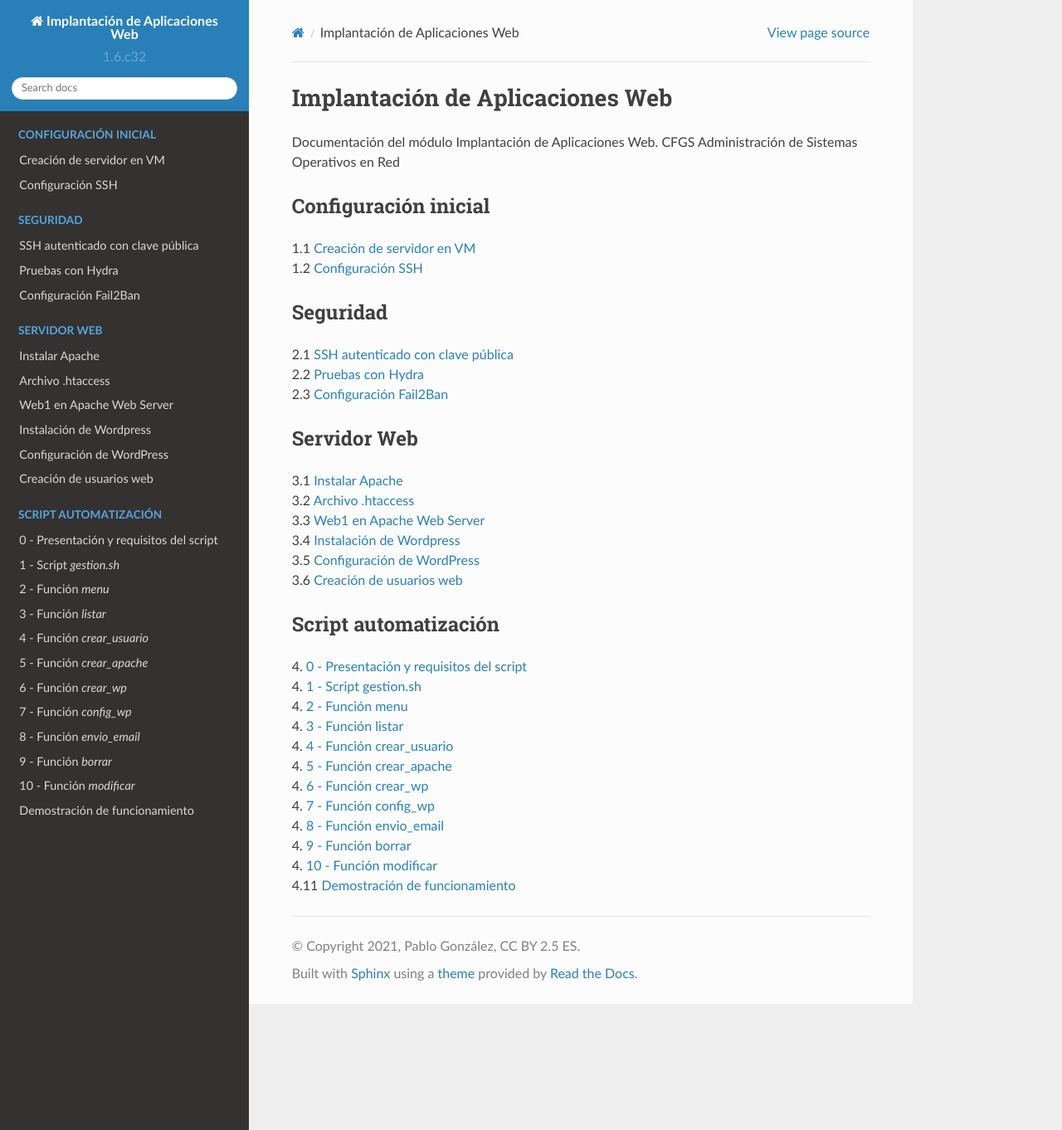
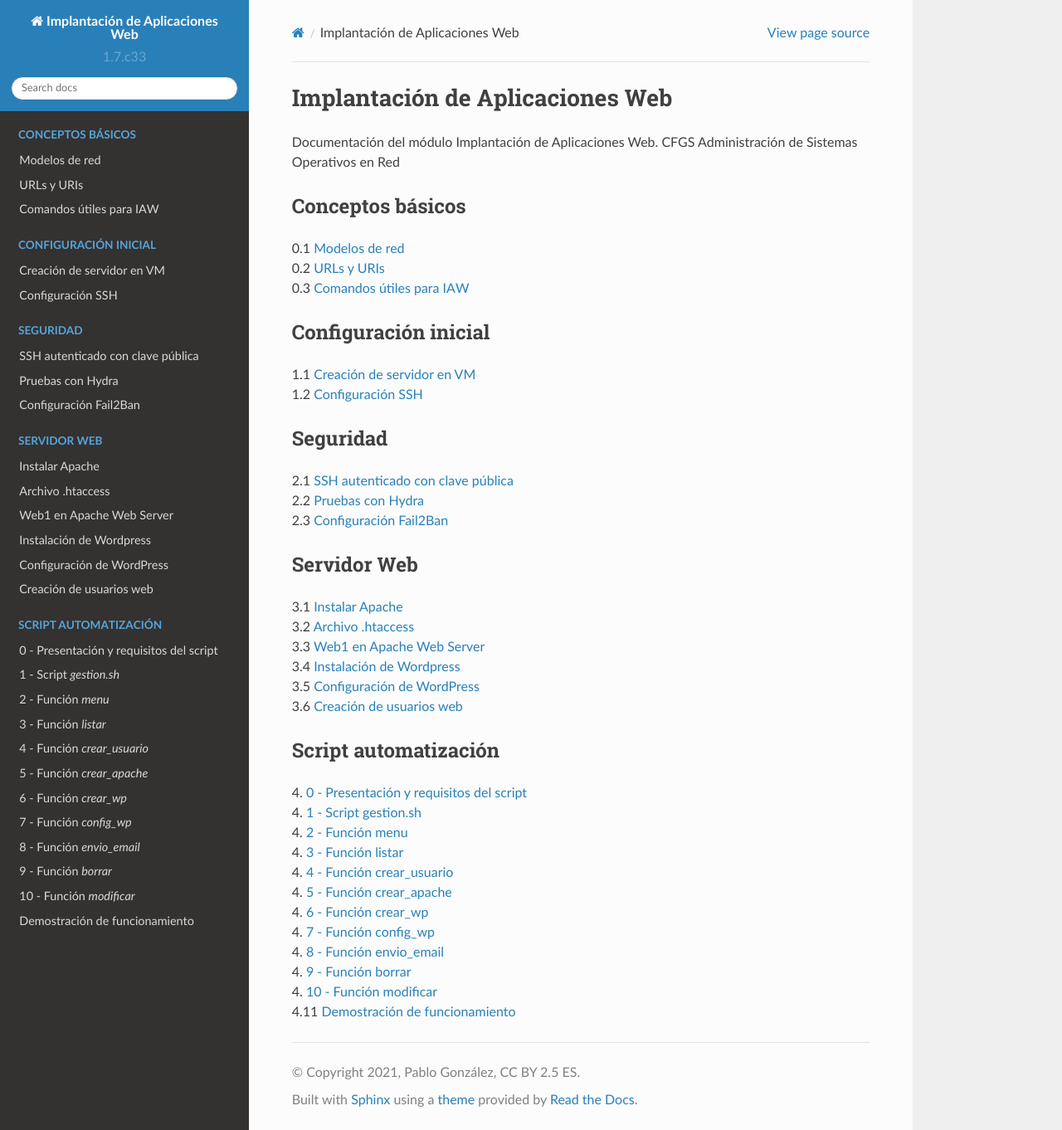
Before and after one commit to gonzaleztroyano/ASIR2-IAW-DOCS, a Sphinx documentation site: the page built from docs/source/index.rst, in a window 1280 px wide and 1362 px high. Shown: the whole window at 83% size. Built offline with Sphinx 7.4.7 and the Read the Docs theme 2.0.0, drawn with Linux system fonts in a browser that asks for light colours.

```diff
--- a/docs/source/conf.py
+++ b/docs/source/conf.py
@@ -9,8 +9,8 @@ author = 'Pablo González Troyano - 2º ASIR - IES Villablanca'
 
 master_doc = 'index'
 
-release = '1.6.c32'
-version = '1.6.c32'
+release = '1.7.c33'
+version = '1.7.c33'
 
 # -- General configuration
 
--- a/docs/source/index.rst
+++ b/docs/source/index.rst
@@ -5,6 +5,21 @@ Implantación de Aplicaciones Web
 
 Documentación del módulo Implantación de Aplicaciones Web. CFGS Administración de Sistemas Operativos en Red
 
+Conceptos básicos
+===================
+
+.. toctree::
+   :maxdepth: 2
+   :hidden:
+   :caption: Conceptos básicos
+
+   conceptos-basicos/modelos-de-red
+   conceptos-basicos/url-uri
+   conceptos-basicos/comandos-utiles
+
+| 0.1 :doc:`conceptos-basicos/modelos-de-red`
+| 0.2 :doc:`conceptos-basicos/url-uri`
+| 0.3 :doc:`conceptos-basicos/comandos-utiles`
 
 Configuración inicial
 =======================
```
Also changed, not shown: docs/source/conceptos-basicos/comandos-utiles.rst (added, +23 -0 lines), docs/source/conceptos-basicos/modelos-de-red.rst (added, +124 -0 lines), docs/source/conceptos-basicos/url-uri.rst (added, +25 -0 lines), docs/source/images/conceptos-generales/cp-1.png (added), docs/source/images/conceptos-generales/cp-2.png (added), docs/source/images/conceptos-generales/cp-3.png (added), docs/source/images/conceptos-generales/cp-4.png (added), docs/source/images/conceptos-generales/cp-5.png (added).
